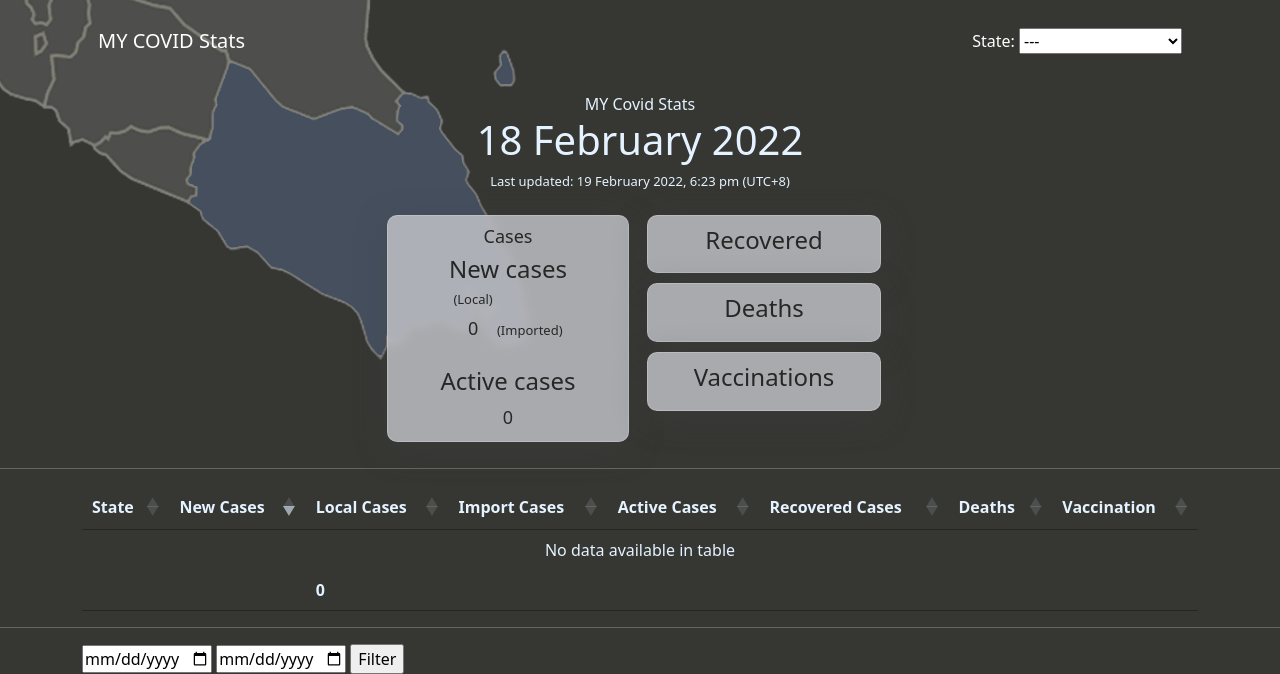
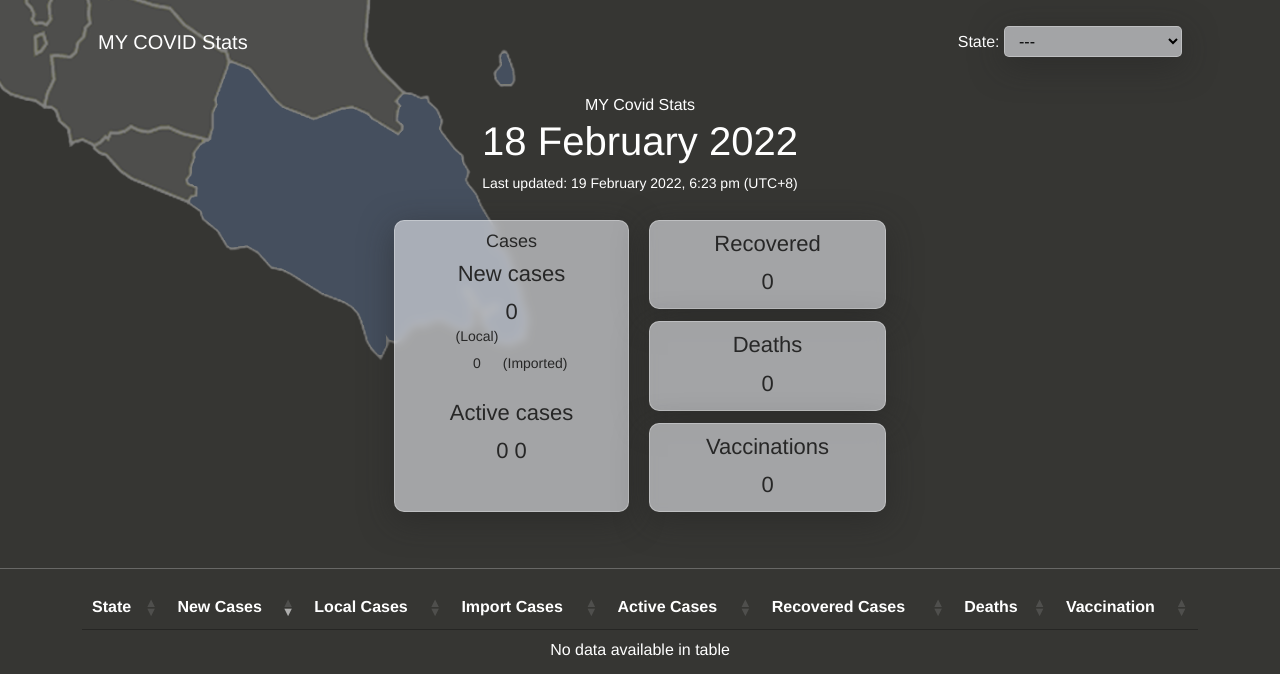
Before and after one commit to graceng-yl/MYCOVIDStats, a PHP site: page / in a window 1280 px wide. Shown: the top 674 px of the page. Run offline with PHP 8.4, Linux system fonts and the light colour scheme; data that the repository does not hold is empty; some libraries are stand-ins or nearby versions.

Commit message:
top section css 3

```diff
--- a/css/style.css
+++ b/css/style.css
@@ -1,42 +1,51 @@
+:root{
+    --c_fontwhite: rgb(255, 255, 255);
+    --c_fontblack: rgb(39, 39, 39);
+    --c_bggrey: rgb(54, 54, 51);
+    --c_fglightblue: rgba(237, 239, 243, 0.6);
+    --c_fglightbluesolid: rgba(237, 239, 243);
+    --c_borderwhite: rgb(255, 255, 255, 0.3);
+    --c_shadowgrey: rgba(36, 36, 36, 0.5);
 
+    --font_xxlarge: 40px;
+    --font_xlarge: 26px;
+    --font_large: 22px;
+    --font_medium: 18px;
+    --font_small: 14px;
+    --font_xsmall: 10px;
+    --font_xxsmall: 6px;
 
+    --font: Helvetica, Arial, sans-serif;
+}
+
+/* whole page */
 body{
-    background-color: #363633;
-    color: rgb(228, 243, 255);
+    background-color: var(--c_bggrey);
+    color: var(--c_fontwhite);
     background-image: url("../content/Johor.png");
-    /* background: url("../content/Johor.png"), linear-gradient(top, rgb(255, 255, 255, 0.5), rgb(255, 255, 255, 0)); */
     background-repeat: no-repeat;
     background-position: top;
     background-size: contain;
-
+    font-family: var(--font);
 }
-#filter_message{
-    display: none;
+h1{
+    font-size: var(--font_xxlarge);
 }
-.states_table_last{
-    font-weight: bold;
+h2{
+    font-size: var(--font_large);
+}
+h3{
+    font-size: var(--font_medium);
+}
+h4{
+    font-size: var(--font_small);
 }
 
-.center_div{
-    text-align: center;
-}
-
-/* #date_div{
-    font-size: xx-large;
-} */
-#state_div{
-    margin: auto;
-    padding-top: 20px;
-}
-#refresh_div{
-    margin-bottom: 20px;
-}
-
+/* header nav bar */
 .nav-item{
     margin: auto;
     padding: 0 20px;
 }
-
 .nav{
     margin-left: auto;
     margin-right: auto;
@@ -50,119 +59,86 @@ body{
     border: 1px solid rgba(255, 255, 255, 0.2); */
     /* position: fixed; */
 }
-
+nav a{
+    color: var(--c_fontwhite);
+}
 #nav_left{
     margin-left: 0;
 }
-
 #nav_right{
     margin-right: 0;
 }
-
 #nav_right span, #nav_right form{
     display: inline;
 }
-nav{
-
-    /* border-bottom: 1px white solid; */
-    color: rgb(255, 255, 255);
-
-}
-nav a{
-    color: rgb(255, 255, 255);
-}
-.msiamap path:hover{
-    fill: blue;
-}
-.today_div{
-    /* color: aliceblue; */
-    /* background-color: #4a4a4a; */
-    /* background-image: url("../content/Johor.png");
-    background-repeat: no-repeat;
-    background-position: top;
-    background-size: cover; */
-    /* overflow: visible; */
-
-
-}
-.today_date{
-    /* background-image: linear-gradient(rgb(255, 255, 255, 0.1), rgb(255, 255, 255, 0));
-    margin: 0; */
-    /* background-color: #767676; */
-    width: 30%;
-    /* box-shadow: 0 8px 32px 0 rgba(65, 65, 65, 0.37); */
-    /* backdrop-filter: blur( 4px );
-    -webkit-backdrop-filter: blur( 4px ); */
-    /* border-radius: 20px;
-    border: 1px solid rgba(255, 255, 255, 0.2); */
+#state_form_dropdown{
+    background-color: var(--c_fglightblue);
+    box-shadow: 0 8px 32px 0 var(--c_shadowgrey);
+    backdrop-filter: blur( 4px );
+    -webkit-backdrop-filter: blur( 4px );
+    border-radius: 5px;
+    border: 1px solid var(--c_borderwhite);
+    padding: 5px 10px;
+    outline: 0;
 }
 
-.today_data{
+/* top section */
+.top_section{
+    margin-bottom: 50px;
+}
+.centered_divs{
+    text-align: center;
+}
+#state_div{
+    margin: auto;
+    padding-top: 20px;
+}
+#refresh_div{
+    margin-bottom: 20px;
+    font-size: var(--font_small);
+}
+.top_section_bottom{
     width: 40%;
     margin-left: auto;
     margin-right: auto;
-
 }
-.today_data_card{
-    border: 1px solid white;
-    margin: 3px 3px 10px 3px;
+.data_card{
+    margin: 6px 10px;
     text-align: center;
-    padding: 0;
     padding: 10px 0;
-    box-shadow: 0 8px 32px 0 rgba(65, 65, 65, 0.37);
+    box-shadow: 0 8px 32px 0 var(--c_shadowgrey);
     backdrop-filter: blur( 4px );
     -webkit-backdrop-filter: blur( 4px );
     border-radius: 10px;
-    border: 1px solid rgba(255, 255, 255, 0.2);
-    color: #272727;
-    background-color: rgba(199, 200, 206, 0.8);
+    border: 1px solid var(--c_borderwhite);
+    color: var(--c_fontblack);
+    background-color: var(--c_fglightblue);
+}
+.top_section_bottom p{
+    font-size: var(--font_large);
+    margin: 0;
+}
+.data_card_cases_sub{
+    display: inline-block;
+}
+.data_card_cases_sub p{
+    font-size: var(--font_small);
+}
+.data_card_cases_active{
+    margin-top: 20px;
+}
+#data_card_cases h2{
+    font-size: var(--font_medium);
+}
+#data_card_cases h3{
+    font-size: var(--font_large);
 }
 
-/* #today_data_card_cases{
-    background-color: rgba(235, 235, 235, 0.6);
-    color: #272727;
-} */
-.today_data_card_cases_sub{
-    display: inline-block;
 
+
+#filter_message{
+    display: none;
 }
-.today_data_card_cases_sub p{
-    font-size: medium;
+.states_table_last{
+    font-weight: bold;
 }
-.today_data_card_cases_active{
-    margin-top: 20px;
-}
-/* #today_data_card_recovs{
-    background-color: rgba(219, 219, 219, 0.6);
-}
-
-#today_data_card_deaths{
-    background-color: rgba(223, 223, 223, 0.6);
-}
-#today_data_card_vacs{
-    background-color: rgba(230, 230, 230, 0.6);
-} */
-
-h2{
-    font-size: x-large;
-}
-h3{
-    font-size: large;
-}
-h4{
-    font-size: small;
-}
-#today_data_card_cases h2{
-    font-size: large;
-}
-#today_data_card_cases h3{
-    font-size: x-large;
-}
-.today_data p{
-    font-size: large;
-    margin: 0;
-}
-
-#refresh_div{
-    font-size: small;
-}
--- a/index.php
+++ b/index.php
@@ -11,9 +11,10 @@
         var date_tdy=<?php echo json_encode($date_tdy); ?>;
         var date_min=<?php echo json_encode($date_min); ?>;
     </script>
-    <div class="today_div">
-        <div class="container today_date">
-            <p class="center_div" id="state_div" title='<?php echo $state; ?>'>
+
+    <section class="top_section">
+        <div class="container top_section_top">
+            <p class="centered_divs" id="state_div" title='<?php echo $state; ?>'>
 <?php
                 if ($state==''){
                     echo 'MY Covid Stats';
@@ -22,33 +23,33 @@
                 }
 ?>
             </p>
-            <h1 class="center_div" id="date_div">
+            <h1 class="centered_divs" id="date_div">
                 <?php echo date("d F Y", strtotime("-1 days")); ?>
             </h1>
-            <p class="center_div" id="refresh_div">
+            <p class="centered_divs" id="refresh_div">
                 Last updated: <?php echo date("d F Y, g:i a"); ?> (UTC+8)
             </p>
         </div>
 
-        <div class="container today_data">
+        <div class="container top_section_bottom">
             <div class="row">
-                <div class="col-sm today_data_card" id="today_data_card_cases">
-                    <div>
+                <div class="col-sm data_card">
+                    <div class="" id="data_card_cases">
                         <h2>Cases</h2>
                         <h3>New cases</h3>
-                        <p><?php echo $data_tdy[0]; ?></p>
+                        <p class="number_counter"><?php echo $data_tdy[0]; ?></p>
                         <div>
-                            <div class="today_data_card_cases_sub">
+                            <div class="data_card_cases_sub">
                                 <h4>(Local)</h4>
                                 <p><?php echo (int)$data_tdy[0] - (int)$data_tdy[1]; ?></p>
                             </div>
-                            <div class="today_data_card_cases_sub">
-                                <h4 class="today_data_card_cases_sub">(Imported)</h4>
+                            <div class="data_card_cases_sub">
+                                <h4>(Imported)</h4>
                                 <p><?php echo $data_tdy[1]; ?></p>
                             </div>
                         </div>
-                        <h3 class="today_data_card_cases_active">Active cases</h3>
-                        <p><span><?php echo $data_tdy[2]; ?></span>
+                        <h3 class="data_card_cases_active">Active cases</h3>
+                        <p><span class="number_counter"><?php echo $data_tdy[2]; ?></span>
                         <span>
 <?php
                             if((int)$data_tdy[2]-(int)$active_ytd > 0){
@@ -61,25 +62,30 @@
                 </div>
 
                 <div class="col-sm">
-                    <div class="today_data_card" id="today_data_card_recovs">
-                        <h2>Recovered</h2>
-                        <p><?php echo $data_tdy[3]; ?></p>
+                    <div class="row">
+                        <div class="col-sm data_card" id="data_card_recovs">
+                            <h2>Recovered</h2>
+                            <p class="number_counter"><?php echo $data_tdy[3]; ?></p>
+                        </div>
                     </div>
 
-                    <div class="today_data_card" id="today_data_card_deaths">
-                        <h2>Deaths</h2>
-                        <p><?php echo $data_tdy[4]; ?></p>
+                    <div class="row">
+                        <div class="col-sm data_card" id="data_card_deaths">
+                            <h2>Deaths</h2>
+                            <p class="number_counter"><?php echo $data_tdy[4]; ?></p>
+                        </div>
                     </div>
 
-                    <div class="today_data_card" id="today_data_card_vacs">
-                        <h2>Vaccinations</h2>
-                        <p><?php echo $data_tdy[5]; ?></p>
+                    <div class="row">
+                        <div class="col-sm data_card" id="data_card_vacs">
+                            <h2>Vaccinations</h2>
+                            <p class="number_counter"><?php echo $data_tdy[5]; ?></p>
+                        </div>
                     </div>
                 </div>
             </div>
         </div>
-
-                        </div>
+    </section>
 
 <?php
     if($state==''){
--- a/js/script.js
+++ b/js/script.js
@@ -113,11 +113,13 @@ jQuery(document).ready(function() {
 
     //if state is selected, keep it selected in dropdown
     var state = document.getElementById('state_div').title;
+    //var state = jQuery('.ui-selectmenu-text').text()
     jQuery.each(jQuery('#state_form_dropdown option'), function(i, val){
         if(val.value == state){
             jQuery(val).attr('selected','selected');
         }
     });
+
 
     //restrict input date range in trend graph
     jQuery('#start_date').attr('min', date_min);
@@ -157,4 +159,18 @@ jQuery(document).ready(function() {
         "info": false
         //no paging, searching, and info
     });
+
+    jQuery('.number_counter').each(function () {
+        jQuery(this).prop('Counter',0).animate({
+            Counter: jQuery(this).text()
+        }, {
+            duration: 2000,
+            easing: 'swing',
+            step: function (now) {
+                jQuery(this).text(Math.ceil(now));
+            }
+        });
+    });
+
+    //jQuery('#state_form_dropdown').selectmenu();
 });
--- a/pages/header.php
+++ b/pages/header.php
@@ -14,10 +14,12 @@
         <script src="https://ajax.googleapis.com/ajax/libs/jquery/3.5.1/jquery.min.js"></script>
         <script src="https://www.gstatic.com/charts/loader.js"></script>
         <script src="https://cdn.datatables.net/1.11.4/js/jquery.dataTables.js"></script>
+        <script src="https://code.jquery.com/ui/1.13.1/jquery-ui.js"></script>
         <script src="https://cdn.jsdelivr.net/npm/bootstrap@5.1.3/dist/js/bootstrap.bundle.min.js" integrity="sha384-ka7Sk0Gln4gmtz2MlQnikT1wXgYsOg+OMhuP+IlRH9sENBO0LRn5q+8nbTov4+1p" crossorigin="anonymous"></script>
         <script src="js/script.js"></script>
 
         <link rel="stylesheet" href="https://cdn.datatables.net/1.11.4/css/jquery.dataTables.min.css">
+        <link rel="stylesheet" href="//code.jquery.com/ui/1.13.1/themes/base/jquery-ui.css">
         <link href="https://cdn.jsdelivr.net/npm/bootstrap@5.1.3/dist/css/bootstrap.min.css" rel="stylesheet" integrity="sha384-1BmE4kWBq78iYhFldvKuhfTAU6auU8tT94WrHftjDbrCEXSU1oBoqyl2QvZ6jIW3" crossorigin="anonymous">
         <link rel="stylesheet" href="css/style.css">
     </head>
```
